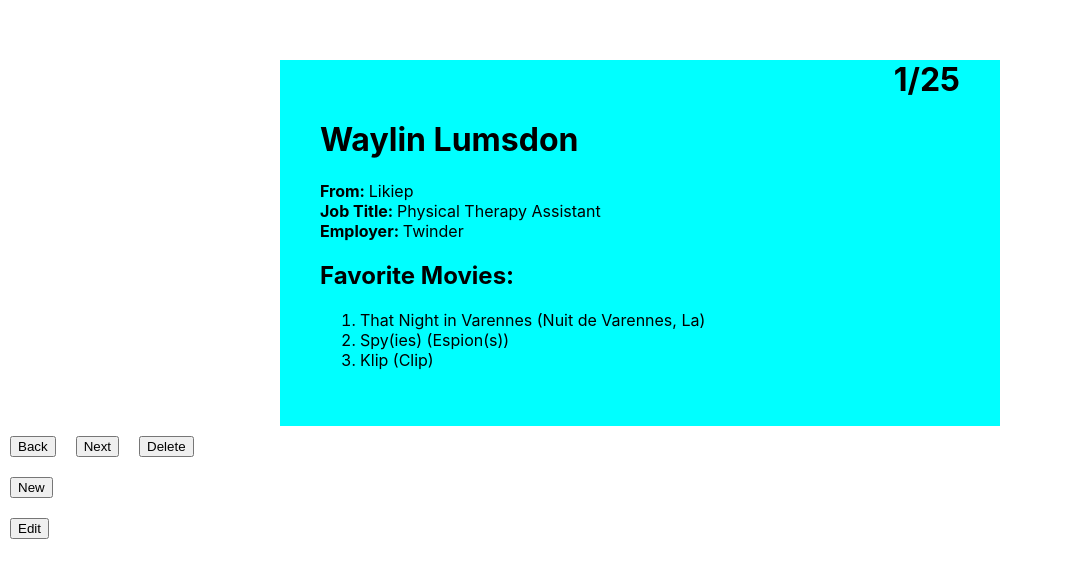
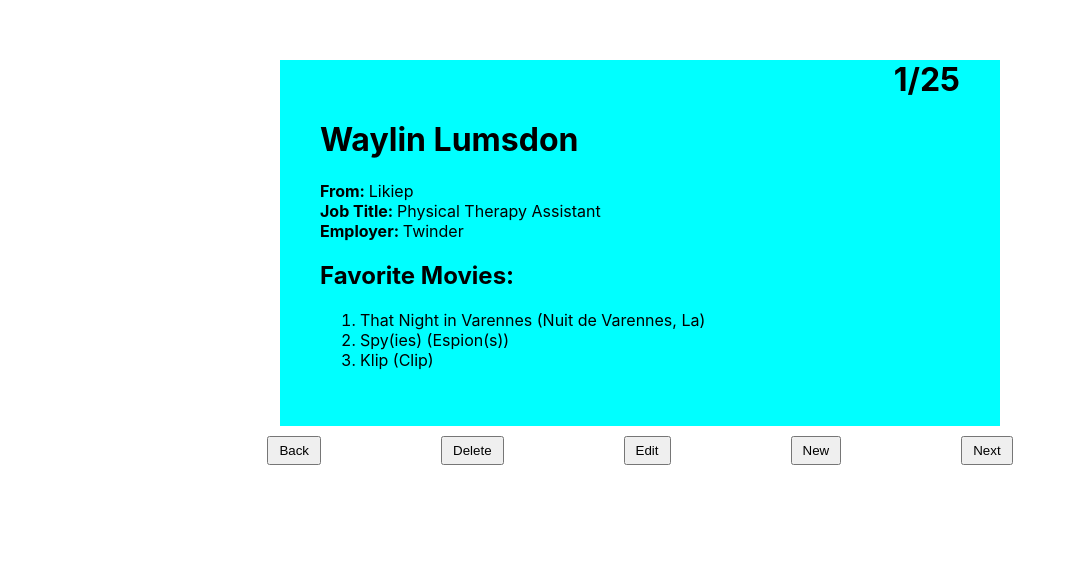
Before and after one commit to Brandao-lang/user-directory, a React (Create React App) app: page / in a window 1280 px wide. Shown: the part 140-718 px from the top of the page, without its empty margins (0-1066 px from the left). Built offline with nearby package versions, Linux system fonts and the light colour scheme.

Commit message:
styled buttons

```diff
--- a/src/App.js
+++ b/src/App.js
@@ -5,12 +5,12 @@ import data from './data';
 import NewUser from './Components/NewUser';
 import EditUser from './Components/EditUser';
 import Navigator from './Components/Navigation';
-import './Styles/buttons.css'
-
 
 function App() {
   const [currentUser, setCurrentUser] = useState(0)
   const [userData, setUserData] = useState(data)
+  const [createIsOpen, setCreateIsOpen] = useState(false)
+  const [editorIsOpen, setEditorIsOpen] = useState(false)
 
   function btnNextHandler() {
     if (currentUser === userData.length-1) {
@@ -48,15 +48,23 @@ function App() {
     setUserData(changedArr)
   }
 
+  function editOpener () {
+    setEditorIsOpen(!editorIsOpen)
+  }
+
+  function createOpener () {
+    setCreateIsOpen(!createIsOpen)
+  }
+
 
 
   return (
     <div className="App-main">
       <User currentUser={currentUser} userData={userData} />
       <Navigator  btnNextHandler={btnNextHandler}
-      btnBackHandler={btnBacktHandler} deleteHandler={deleteHandler}/>
-      <NewUser userData={userData} currentUser={currentUser} addHandler={addHandler}/>
-      <EditUser userData={userData} currentUser={currentUser} editHandler = {editHandler}/>
+      btnBackHandler={btnBacktHandler} deleteHandler={deleteHandler} editOpener={editOpener} createOpener={createOpener}/>
+      <NewUser userData={userData} currentUser={currentUser} addHandler={addHandler} createIsOpen={createIsOpen} createOpener={createOpener}/>
+      <EditUser userData={userData} currentUser={currentUser} editHandler = {editHandler} editorIsOpen={editorIsOpen} editOpener={editOpener}/>
     </div>
   );
 }
--- a/src/Components/EditUser.js
+++ b/src/Components/EditUser.js
@@ -1,9 +1,8 @@
-import React, { useState } from 'react'
+import React from 'react'
 import { useFormik } from 'formik'
 import Modal from 'react-modal'
 
 export default function EditUser(props) {
-    const [modalIsOpen, setModalIsOpen] = useState(false)
     const formik = useFormik({
         enableReinitialize: true,
         initialValues: {
@@ -35,9 +34,8 @@ export default function EditUser(props) {
 )
 
     return (
-        <div className="form">
-        <button onClick={() => setModalIsOpen(true)}>Edit</button>
-    <Modal isOpen={modalIsOpen} onRequestClose={() => setModalIsOpen(false)}
+    <div className="form">
+        <Modal isOpen={props.editorIsOpen}
            style={
                {
                  overlay: {
@@ -133,7 +131,7 @@ export default function EditUser(props) {
     <br/>
         <button type="submit">Save Changes</button>
   </form>
-  <button onClick={() => setModalIsOpen(false)}>Close</button>
+  <button onClick={props.editOpener}>Close</button>
         </Modal>
         </div>
 
--- a/src/Components/Navigation.js
+++ b/src/Components/Navigation.js
@@ -1,11 +1,14 @@
 import React from 'react'
+import '../Styles/buttons.css'
 
 export default function Navigator(props) {
     return (
         <div className="nav-buttons">
-             <button onClick={props.btnBackHandler}>Back</button>
+            <button onClick={props.btnBackHandler}>Back</button>
+            <button onClick={props.deleteHandler}>Delete</button>
+            <button onClick={props.editOpener}>Edit</button>
+            <button onClick={props.createOpener}>New</button>
             <button onClick={props.btnNextHandler}>Next</button>
-            <button onClick={props.deleteHandler}>Delete</button>
         </div>
     )
 }
--- a/src/Components/NewUser.js
+++ b/src/Components/NewUser.js
@@ -1,11 +1,10 @@
-import React, { useState } from 'react'
+import React from 'react'
 import { useFormik } from 'formik'
 import Modal from 'react-modal'
 
 
 Modal.setAppElement('#root')
 export default function NewUser (props) {
-    const [modalIsOpen, setModalIsOpen] = useState(false)
     const formik = useFormik({
         initialValues: {
             firstName: '',
@@ -50,8 +49,7 @@ export default function NewUser (props) {
 
   return (
        <div className="form">
-           <button onClick={() => setModalIsOpen(true)}>New</button>
-       <Modal isOpen={modalIsOpen} onRequestClose={() => setModalIsOpen(false)}
+           <Modal isOpen={props.createIsOpen}
               style={
                   {
                     overlay: {
@@ -149,7 +147,7 @@ export default function NewUser (props) {
         <br/>
             <button type="submit">Add User</button>
         </form>
-        <button onClick={() => setModalIsOpen(false)}>Close</button>
+        <button  onClick={props.createOpener}>Close</button>
         </Modal>
         </div>
       )
--- a/src/Styles/buttons.css
+++ b/src/Styles/buttons.css
@@ -1,3 +1,10 @@
-button {
-  margin: 10px;
+.nav-buttons {
+  text-align: center;
 }
+
+.nav-buttons button {
+  margin-left: 60px;
+  margin-right: 60px;
+  margin-top: 10px;
+  padding: 5px 10px;
+}
```
